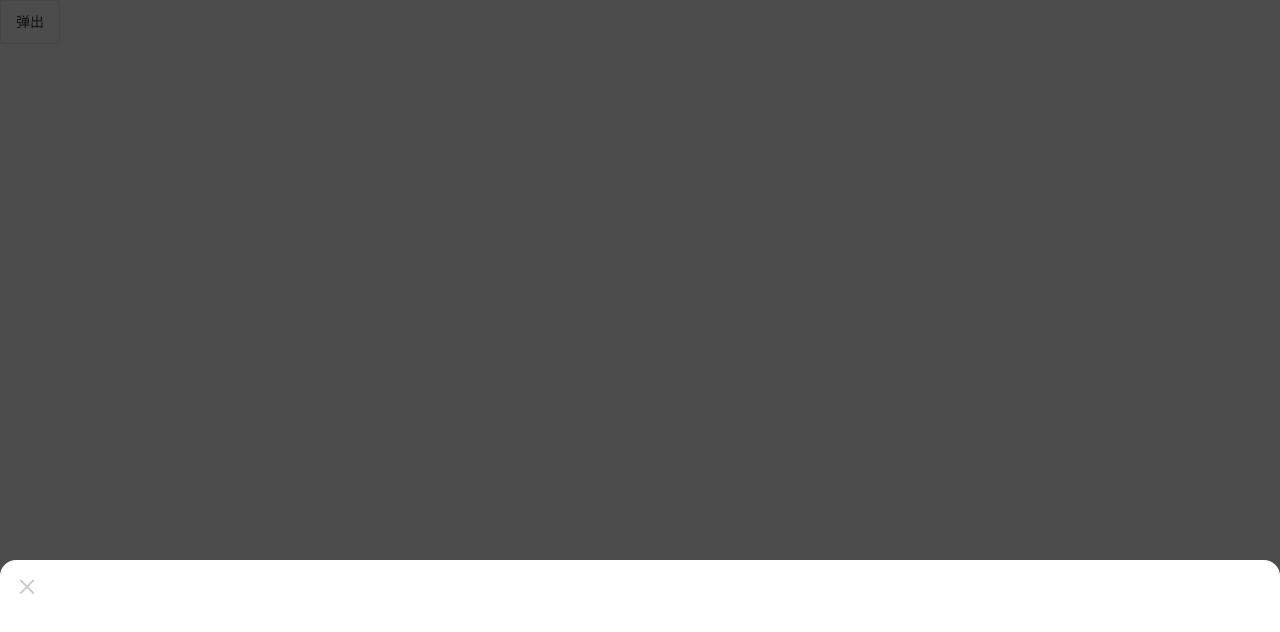
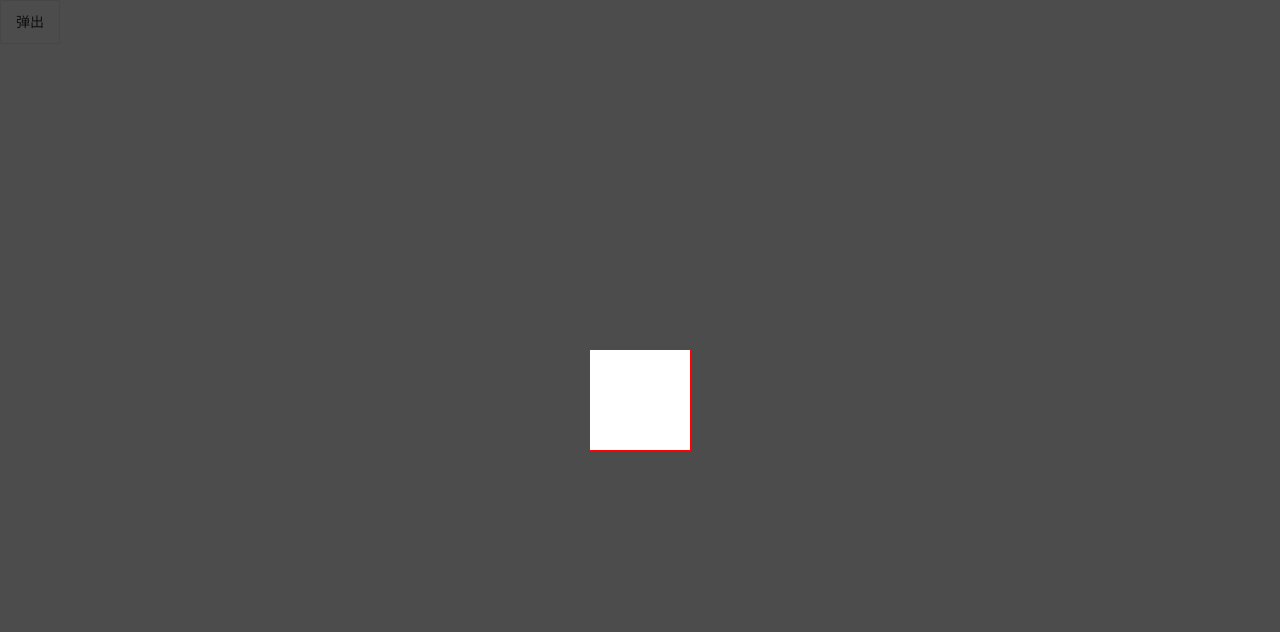
Before and after one commit to kingyeahwei/vant_learning, a Vue app: page / in a window 1280 px wide. Both pictures are taken after a click on the button "弹出". Shown: the top 632 px of the page. Built offline with nearby package versions, Linux system fonts and the light colour scheme.

Commit message:
popup 指定挂载位置

```diff
--- a/src/App.vue
+++ b/src/App.vue
@@ -10,14 +10,19 @@
     <!--  :style="{ height: '30%' }"-->
     <!--/>-->
 
-    <van-popup
-      v-model="show"
-      closeable
-      close-icon-position="top-left"
-      position="bottom"
-      round
-      :style="{height: '30%'}"
-    ></van-popup>
+    <!--<van-popup-->
+    <!--  v-model="show"-->
+    <!--  closeable-->
+    <!--  close-icon-position="top-left"-->
+    <!--  position="bottom"-->
+    <!--  round-->
+    <!--  :style="{height: '30%'}"-->
+    <!--&gt;</van-popup>-->
+    <div class=""></div>
+
+    <van-popup v-model="show" get-container="#app" >
+      <div style="height: 100px; width: 100px; border: 1px solid red;"></div>
+    </van-popup>
   </div>
 </template>
 
```
